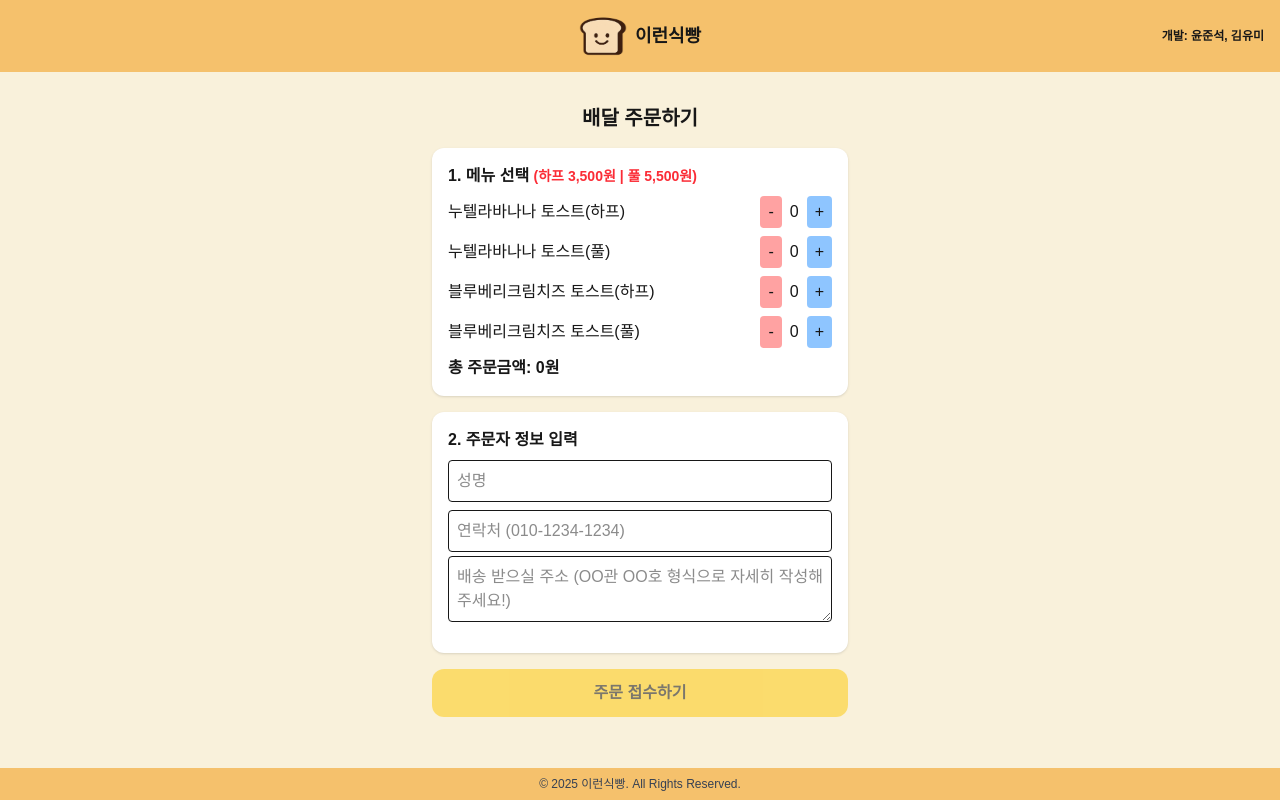
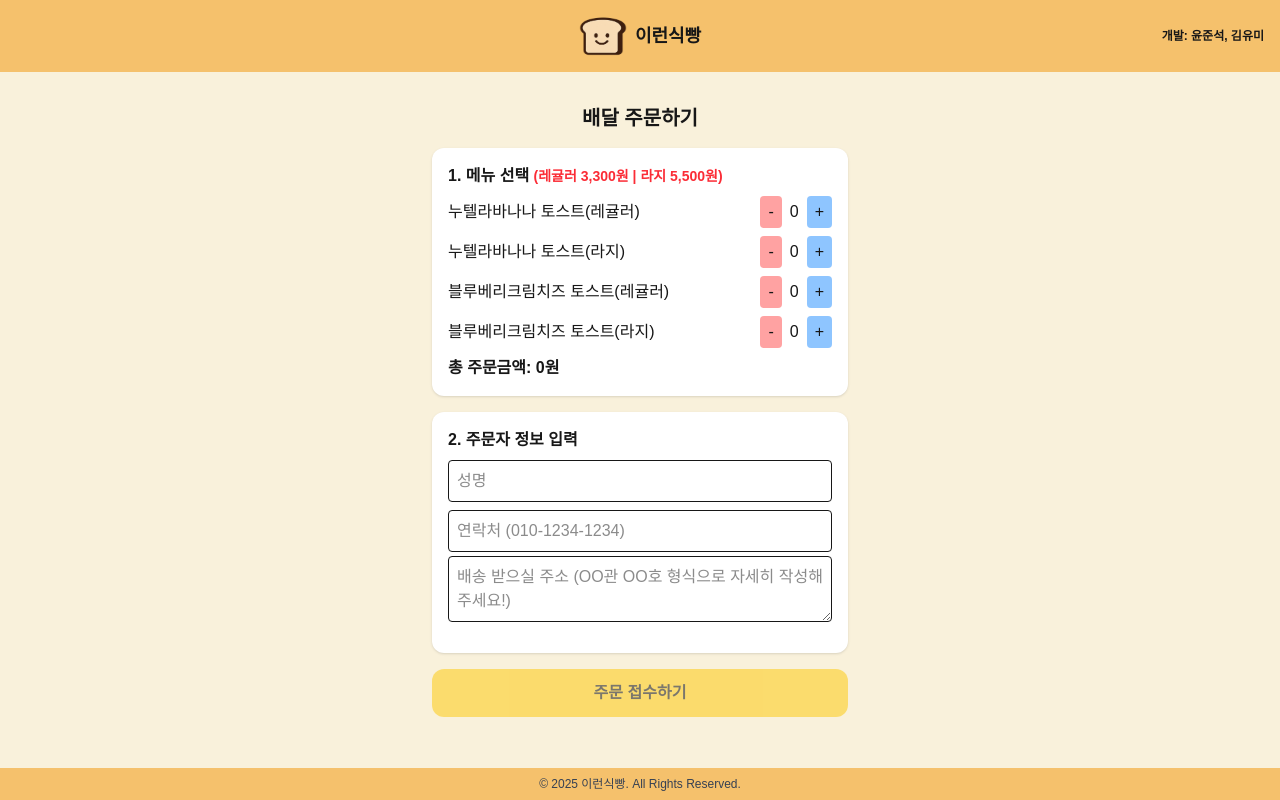
Before and after one commit to 2RunSikBBang/frontend, a Next.js app: page /order in a window 1280 px wide. Built offline with nearby package versions, Linux system fonts and the light colour scheme.

Commit message:
가격수정

```diff
--- a/pages/admin/orders.js
+++ b/pages/admin/orders.js
@@ -62,7 +62,7 @@ export default function AdminOrdersPage() {
             <div className="flex items-start justify-between">
               <div>
                 <div className="font-bold">
-                  주문 일시 : {new Date(o.createdAt).toLocaleString()}
+                  주문 일시 : {new Date(o.createdAt).toLocaleString("ko-KR")}
                 </div>
                 <div className="text-sm text-gray-600">
                   주문 번호 : {String(o.no).padStart(5, "0")}
--- a/pages/order.js
+++ b/pages/order.js
@@ -10,10 +10,10 @@ export default function OrderPage() {
 
   // 메뉴 정의
   const menuList = [
-    { id: 1, name: "누텔라바나나 토스트(하프)", price: 3500 },
-    { id: 2, name: "누텔라바나나 토스트(풀)", price: 5500 },
-    { id: 3, name: "블루베리크림치즈 토스트(하프)", price: 3500 },
-    { id: 4, name: "블루베리크림치즈 토스트(풀)", price: 5500 },
+    { id: 1, name: "누텔라바나나 토스트(레귤러)", price: 3300 },
+    { id: 2, name: "누텔라바나나 토스트(라지)", price: 5500 },
+    { id: 3, name: "블루베리크림치즈 토스트(레귤러)", price: 3300 },
+    { id: 4, name: "블루베리크림치즈 토스트(라지)", price: 5500 },
   ];
 
   // 로컬 상태 (UI 조작용)
@@ -78,7 +78,7 @@ export default function OrderPage() {
       <div className="bg-white p-4 rounded-xl shadow mb-4">
         <h2 className="font-bold mb-2">
           1. 메뉴 선택{" "}
-          <span className="text-red-500 text-sm">(하프 3,500원 | 풀 5,500원)</span>
+          <span className="text-red-500 text-sm">(레귤러 3,300원 | 라지 5,500원)</span>
         </h2>
         {menuList.map((menu) => (
           <div key={menu.id} className="flex justify-between items-center mb-2">
--- a/pages/payment.js
+++ b/pages/payment.js
@@ -69,7 +69,7 @@ export default function PaymentPage() {
         ) : (
           <p>주문 내역이 없습니다.</p>
         )}
-        <p className="font-bold">총 금액: {totalPrice.toLocaleString()}원</p>
+        <p className="font-bold">총 금액: {totalPrice.toLocaleString("ko-KR")}원</p>
       </div>
 
       {/* 주문자 정보 */}
```
